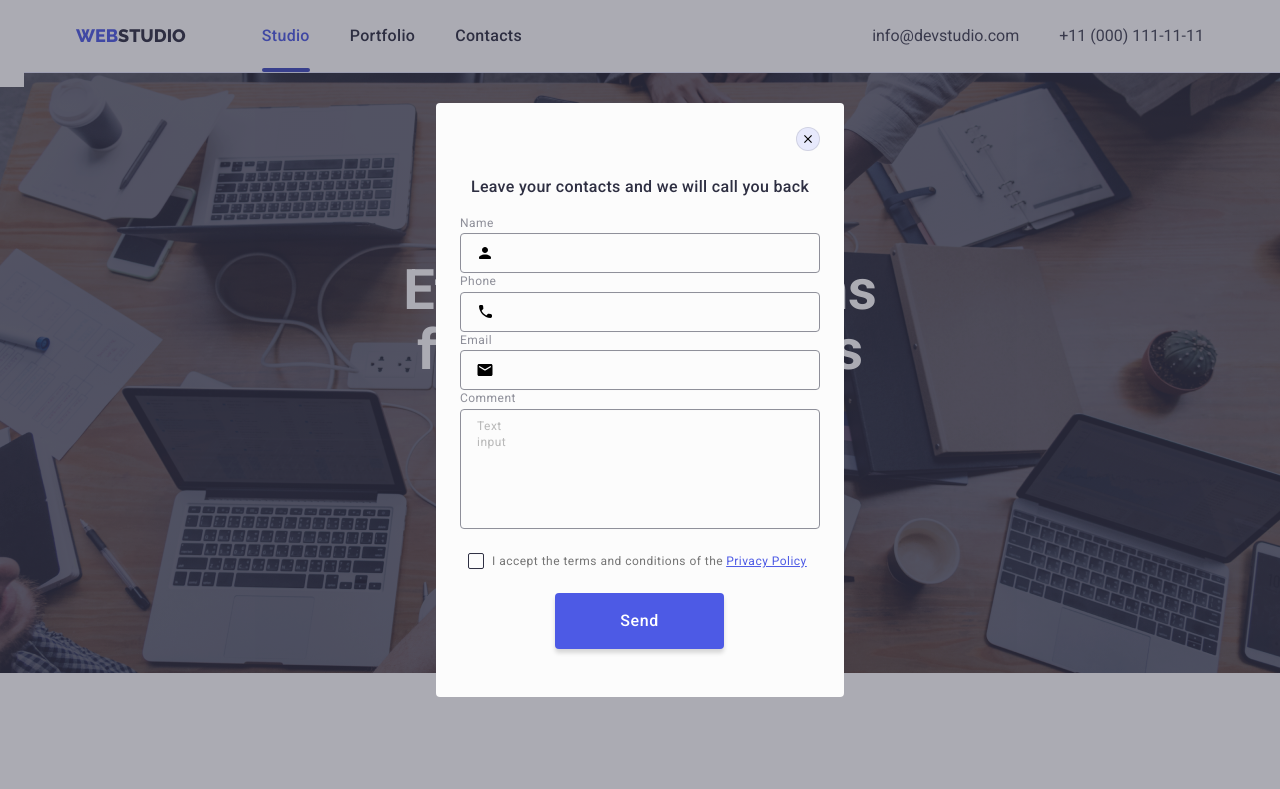
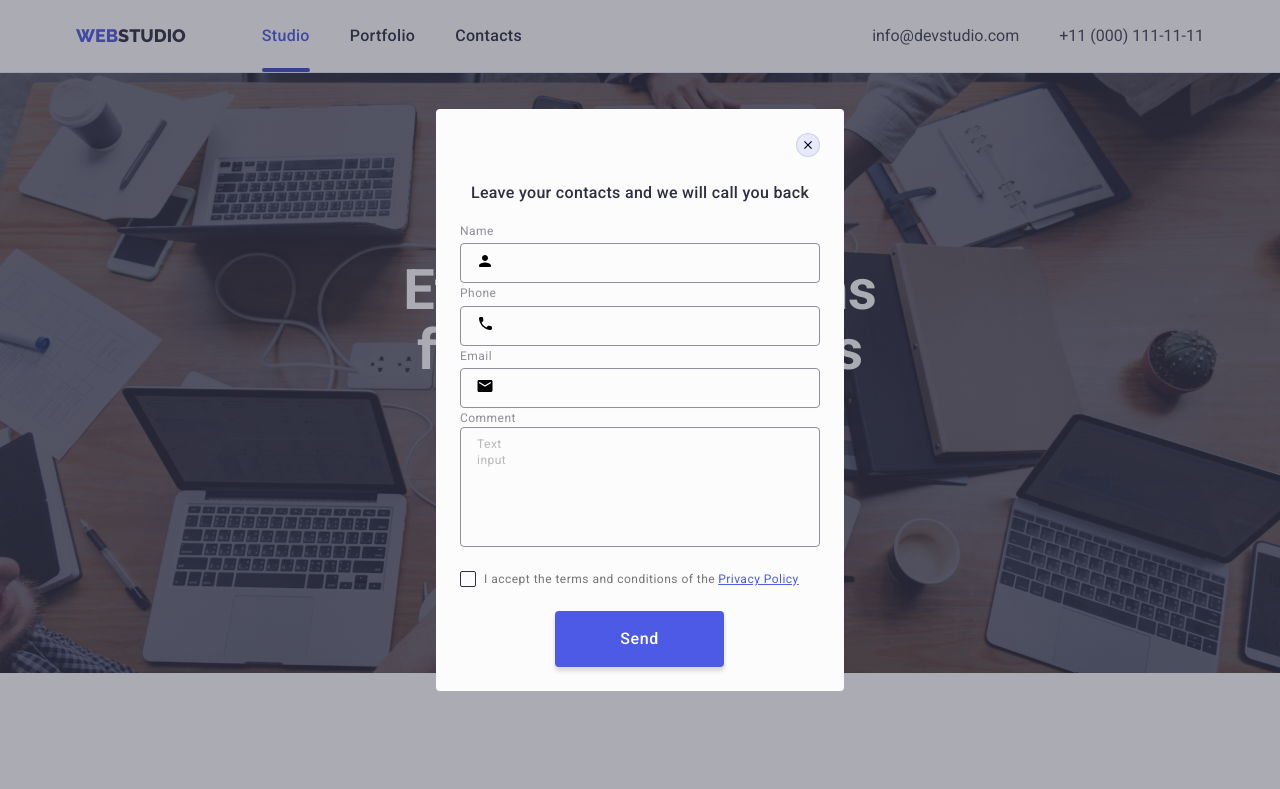
Before and after one commit to AndriiHlavnyk/goit-markup-hw-06, a plain HTML site: page index.html in a window 1280 px wide. Both pictures are taken after a click on the button "Order Service". Shown: the top 789 px of the page. Drawn offline with nearby package versions, Linux system fonts and the light colour scheme.

Commit message:
Add files via upload

```diff
--- a/CSS/styles.css
+++ b/CSS/styles.css
@@ -451,20 +451,19 @@ img {
 }
 .footer-media {
   margin-left: 120px;
-  width: 208px;
 }
 .Subscribe {
   margin-left: 80px;
-  width: 208px;
 }
 .Subscribe-input {
-  width: 360px;
+  min-width: 264px;
   height: 40px;
   outline: transparent;
   border: 1px solid var(--light-grey);
   border-radius: 4px;
   background-color: transparent;
   padding-left: 16px;
+  color: var(--white);
   transition: border-color 250ms cubic-bezier(0.4, 0, 0.2, 1);
 }
 .Subscribe-input:focus {
@@ -495,7 +494,9 @@ img {
   border: none;
   min-width: 165px;
   min-height: 40px;
-  margin: 0 140px 130px 43px;
+  margin-left: 43px;
+  display: flex;
+  align-items: center;
   transition: background-color, color 250ms cubic-bezier(0.4, 0, 0.2, 1);
 }
 
@@ -509,13 +510,9 @@ img {
   color: var(--white);
 }
 .btn-sub {
-  position: absolute;
-  left: 0%;
-  right: 0%;
-  top: 8.33%;
-  bottom: 8.33%;
-  background: var(--white);
   color: var(--white);
+
+  margin-left: 10px;
 }
 
 /* ==========================Portfolio======================= */
@@ -729,7 +726,7 @@ img {
   border: 1px solid var(--light-grey);
   border-radius: 4px;
   background-color: transparent;
-  padding-left: 38px;
+  padding: 0 5px 0 38px;
   transition: border-color 250ms cubic-bezier(0.4, 0, 0.2, 1);
 }
 .modal-input:focus {
@@ -741,30 +738,25 @@ img {
 .modal-span-title {
   width: 34px;
   height: 16px;
-  top: -2px;
-  font-family: "Roboto";
-  font-style: normal;
-  font-weight: 400;
   font-size: 12px;
   line-height: 16px;
   letter-spacing: 0.04em;
   color: var(--light-grey);
-  position: relative;
-  margin-bottom: 8px;
   text-align: center;
 }
 .input-wrap {
+  display: block;
   position: relative;
+  padding-top: 4px;
 }
 .modal-icon {
   position: absolute;
-  top: 20%;
   left: 16px;
+  top: 50%;
   transform: translateY(-50%);
   transition: fill 250ms cubic-bezier(0.4, 0, 0.2, 1);
 }
 .label-input {
-  gap: 8px;
 }
 .modal-textarea {
   width: 360px;
@@ -774,7 +766,8 @@ img {
   background-color: transparent;
   resize: none;
   transition: border-color 250ms cubic-bezier(0.4, 0, 0.2, 1);
-  margin-bottom: 20px;
+
+  padding: 8px 15px;
 }
 .modal-textarea:focus {
   border-color: var(--web-and-btn);
@@ -794,9 +787,6 @@ img {
   color: rgba(117, 117, 117, 0.5);
 }
 .policy-label {
-  font-family: "Roboto";
-  font-style: normal;
-  font-weight: 400;
   font-size: 12px;
   line-height: 16px;
   letter-spacing: 0.04em;
@@ -804,13 +794,15 @@ img {
   flex: none;
   order: 1;
   flex-grow: 0;
-  padding-left: 8px;
+
   display: flex;
+  padding-top: 20px;
 }
 .privacy-policy {
   text-decoration-line: underline;
   color: var(--web-and-btn);
-  padding-left: 3px;
+  margin-left: 3px;
+  cursor: pointer;
 }
 .policy-label::before {
   content: "";
@@ -849,7 +841,7 @@ img {
   border: none;
   min-width: 169px;
   min-height: 56px;
-  margin: 24px 96px 24px 95px;
+  margin: 24px 96px 0 95px;
   transition: background-color, color 250ms cubic-bezier(0.4, 0, 0.2, 1);
 }
 
--- a/index.html
+++ b/index.html
@@ -454,7 +454,7 @@
         </div>
       </div>
     </footer>
-    <!-- -------------backdrop-modal ------------- -->
+    <!---------------backdrop-modal -------------->
     <div class="backdrop is-hidden" data-modal>
       <div class="modal">
         <button type="button" data-modal-close class="modal-btn">
@@ -468,7 +468,7 @@
             <span class="modal-span-title">Name</span>
             <span class="input-wrap">
               <input type="text" name="user-name" class="modal-input" />
-              <svg class="modal-icon" width="18" height="18">
+              <svg class="modal-icon" width="18" height="24">
                 <use href="./images/icons.svg#icon-person"></use>
               </svg>
             </span>
@@ -510,7 +510,7 @@
             />
             <label for="policy" class="policy-label"
               >I accept the terms and conditions of the
-              <span class="privacy-policy"> Privacy Policy</span></label
+              <a class="privacy-policy" href="#"> Privacy Policy</a></label
             >
           </div>
 
```
